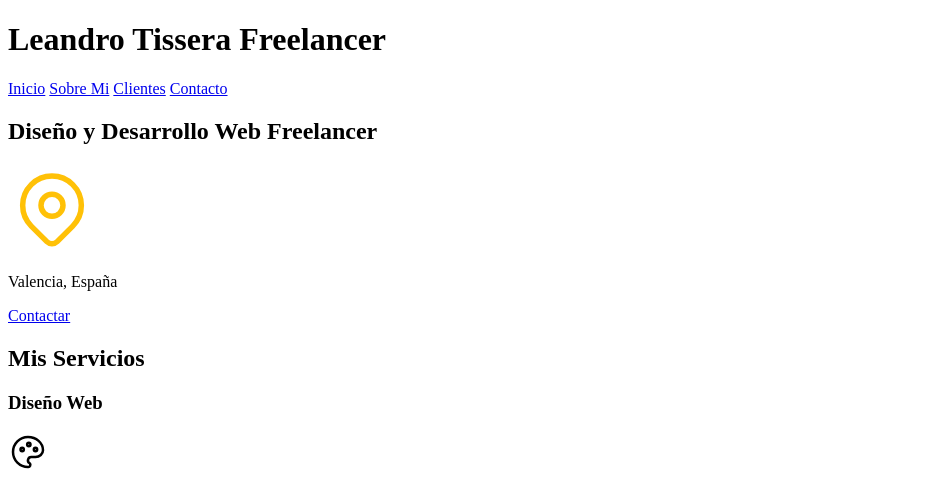
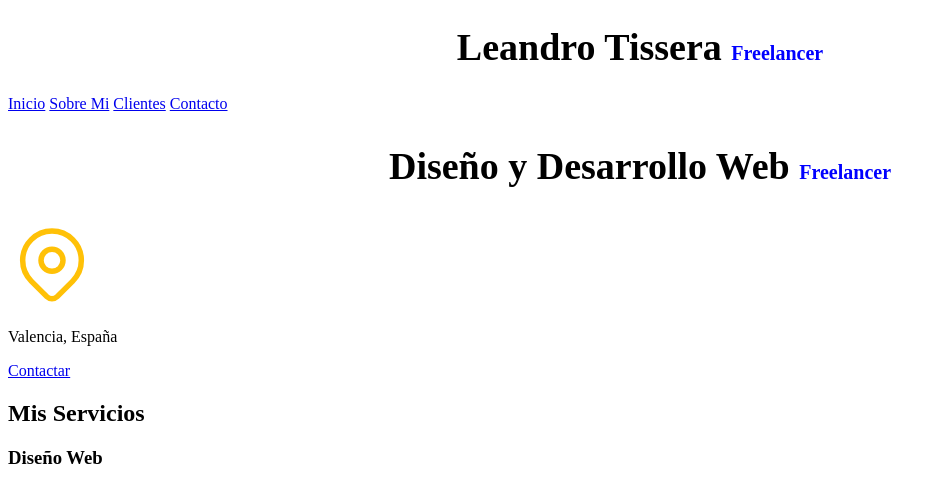
Before and after one commit to LeandroTissera/lt_0923_Web_Freelancer, a plain HTML site: page index.html in a window 1280 px wide. Shown: the top 485 px of the page, without its empty margins (0-946 px from the left). Drawn offline with Linux system fonts and the light colour scheme.

Commit message:
style: Genera carpeta y archivo css, donde se aplican distintos estilos a la pagina. Además se crea una paleta de colores root.

```diff
--- /dev/null
+++ b/css/styles.css
@@ -0,0 +1,25 @@
+:root {
+--blanco: #FFF;
+--oscuro: #212121;
+--primario: #FFC107;
+--secundario: #0097A7;
+--gris: #757575;
+}
+
+html {
+   font-size: 62.5%;
+}
+
+body {
+font-size: 16px;
+}
+
+.titulo {
+text-align: center;
+font-size: 3.8rem;
+}
+
+.titulo span {
+font-size: 2rem;
+color: blue;
+}
--- a/index.html
+++ b/index.html
@@ -4,12 +4,13 @@
 <head>
   <meta charset="UTF-8">
   <meta name="viewport" content="width=device-width, initial-scale=1.0">
+  <link rel="stylesheet" href="./css/styles.css">
   <title>Diseñador Freelancer</title>
 </head>
 
 <body>
   <header>
-    <h1>Leandro Tissera Freelancer</h1>
+    <h1 class="titulo">Leandro Tissera <span>Freelancer</span></h1>
   </header>
 
   <nav>
@@ -20,7 +21,7 @@
   </nav>
 
   <section>
-    <h2>Diseño y Desarrollo Web Freelancer</h2>
+    <h2 class="titulo">Diseño y Desarrollo Web <span>Freelancer</span></h2>
 
     <svg xmlns="http://www.w3.org/2000/svg" class="icon icon-tabler icon-tabler-map-pin" width="88" height="88"
       viewBox="0 0 24 24" stroke-width="1.5" stroke="#FFC107" fill="none" stroke-linecap="round"
```
